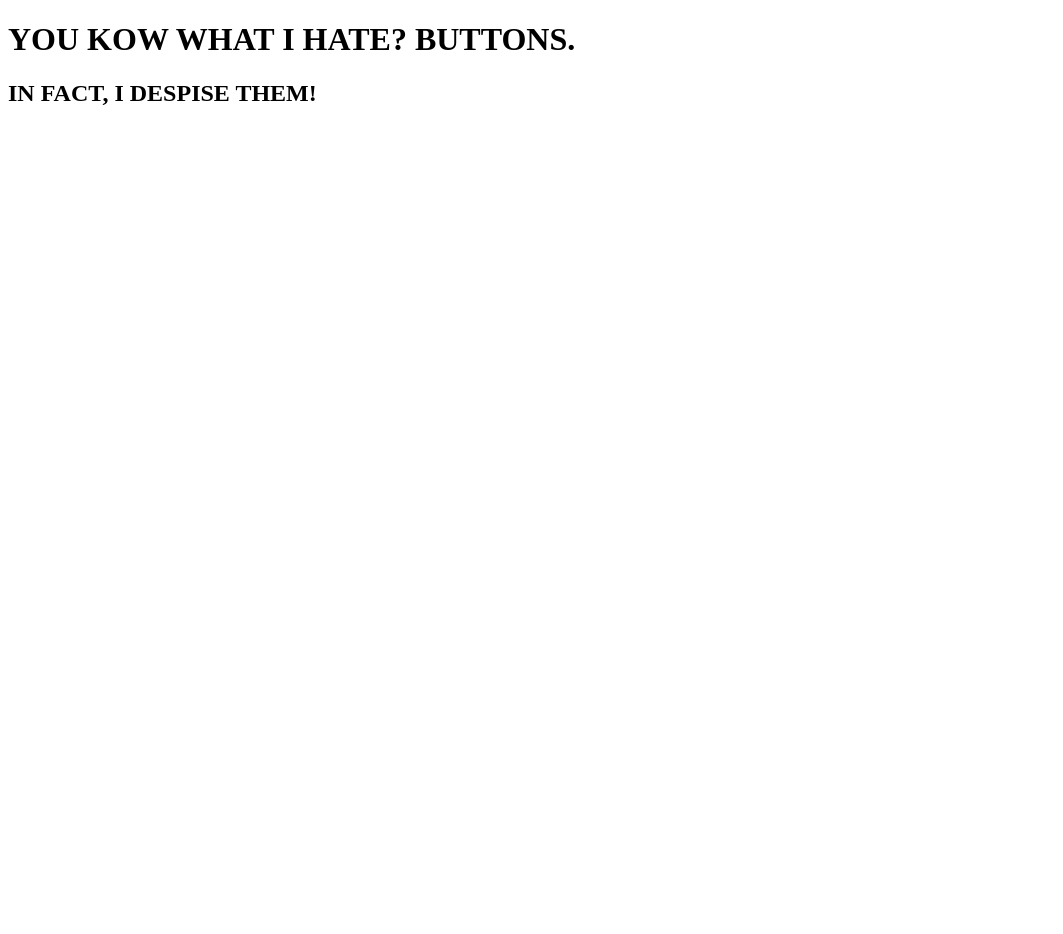
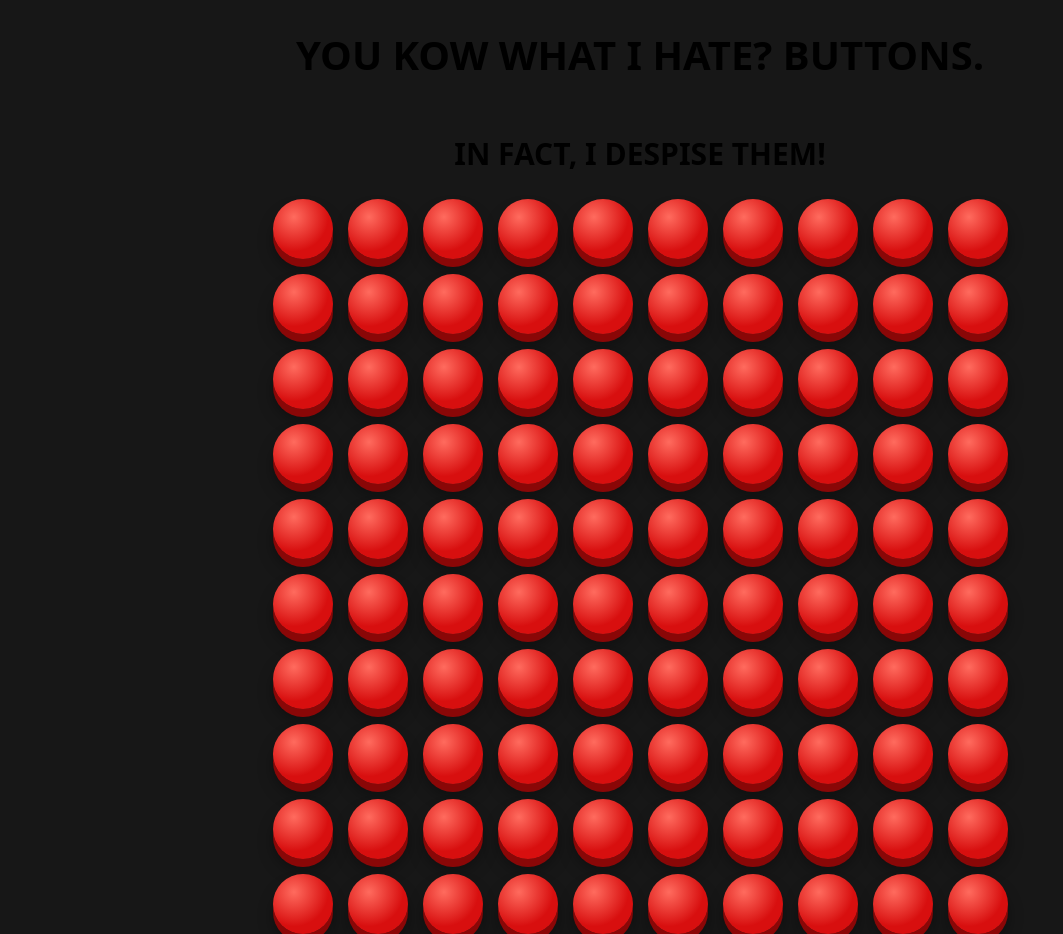
Before and after one commit to theodd1isoutman56/you-know-what-i-hate-buttons.-in-fact-i-despise-them-, a plain HTML site: page index.html in a window 1280 px wide. Shown: the whole page, without its empty margins (0-1063 px from the left). Before the commit the page ends 800 px from the top, so only its background shows below. Drawn offline with Linux system fonts and the light colour scheme.

Commit message:
ADDED STYLE.CSS FACOTRS USING THE GUIDE THAT CAME WITH CRESCENT. MADE THEM LOOK BIG AND RED AND GO DOWN WEH NPRESSED. NOT IN THE GUIDE WAS GRIDS WHICH I HAD TO RESEARCH MYSELF AND ADD. THE BUTTONS ARE NEATLY ARRNAGED IN A SSQUARE GRID, ALL 100 OF THEM. ALSO, FINALLY, IN BUTTON.JS, IM CURRENTLY MAKING IT SO ONE OF THE BUTTONS IS THE WINNING TICKET WILE THE REST ARE A KEY TO WORLD DOMINION, OR ACTUALLY JUST THE END OF THE WORLD STRAIGHT UP NOW THAT I THINK ABOUT IT. IF YOURE READING THIS AND THINKING THAT I MIGHT HAVE GONE INSANE, ITS CUZ I HAVE!!! WOOOOO NO SLEEEPP!!!!!! GO INSOMNIA!!! :ppppp

```diff
--- a/button.js
+++ b/button.js
@@ -0,0 +1,3 @@
+const grid = document.getElementById("buttongrid")
+const winningbutton = Math.floor(Math.random() * 100);
+for (let i=0; i<100; i++) {const button = document.createElement("button"); button.id = "button-" + i; grid.appendChild(button)}
--- a/index.html
+++ b/index.html
@@ -4,13 +4,13 @@
         <meta charset = 'UTF-8'>
         <meta name="viewport" content="width=device-width, initial-scale=1.0">
         <title>You know what I hate? Buttons.</title>
-        <link rel="stylesheet" href="style.css"
+        <link rel="stylesheet" href="style.css">
 
     </head>
     <body>
         <h1>YOU KOW WHAT I HATE? BUTTONS.</h1>
         <h2>IN FACT, I DESPISE THEM!</h2>
-        <div id="button-grid"></div>
+        <div id="buttongrid"></div>
         <script src="button.js"></script>
 
     </body>
--- a/style.css
+++ b/style.css
@@ -0,0 +1,33 @@
+body {
+    display:grid;
+    place-content: center;
+    justify-items: center;
+    min-height: 100vh;
+    margin: 0;
+    background: #171717;
+    font: 20px system-ui;
+}
+
+#buttongrid {
+    display: grid;
+    grid-template-columns: repeat(10, 60px);
+    gap:15px;
+}
+
+#buttongrid button {
+    width:60px;
+    height:60px;
+    border:0;
+    border-radius: 50%;
+    background: radial-gradient(circle at 35% 30%, #ff6b5e, #d80f0f 60%);
+    box-shadow: 0 8px 0 #8a0707, 0 12px 15px rgb(0 0 0 / 35%);
+    cursor: pointer;
+    transition: transform 80ms, box-shadow 80msl
+
+}
+
+#buttongrid button:active {
+    transform: translateY(6px);
+    box-shadow: 0 2px 0 #8a0707, 0 4px 8px rgb(0 0 0 / 35%);
+
+}
```
